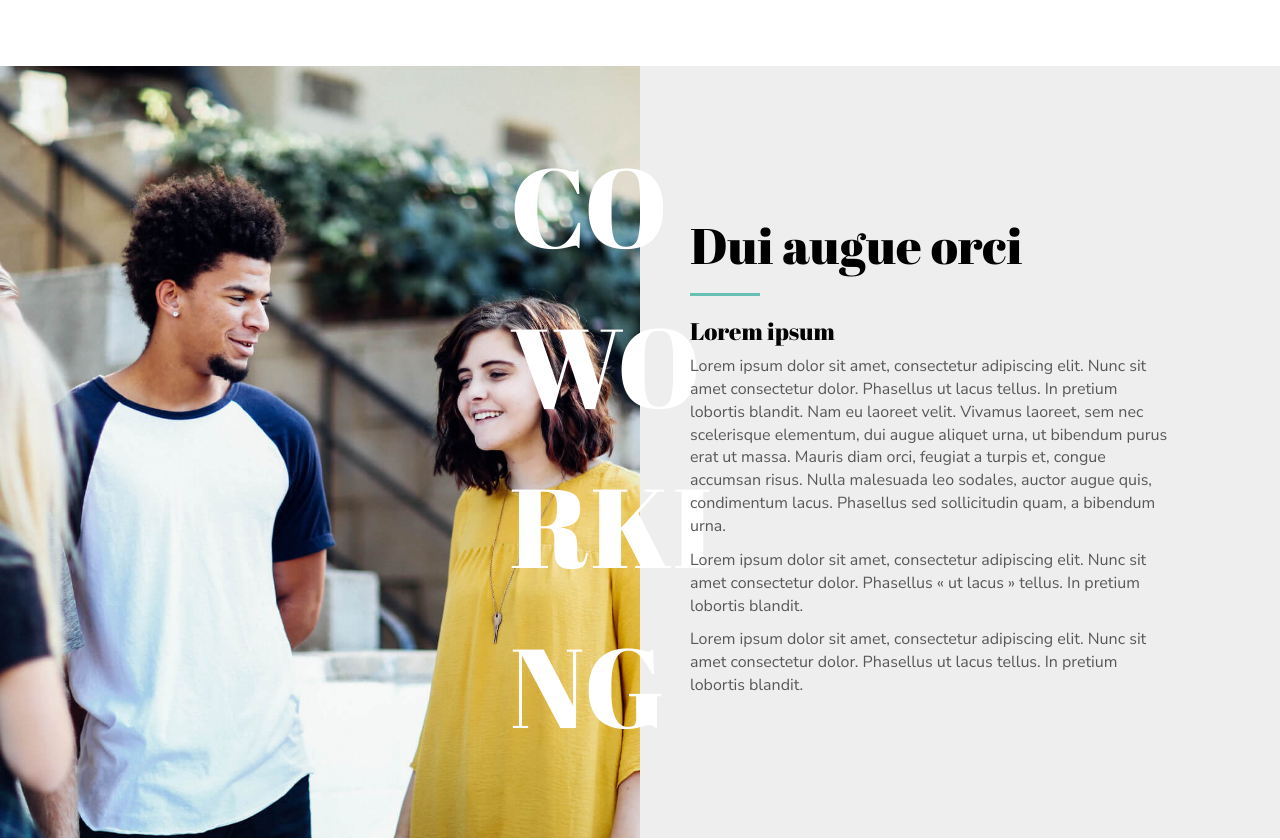
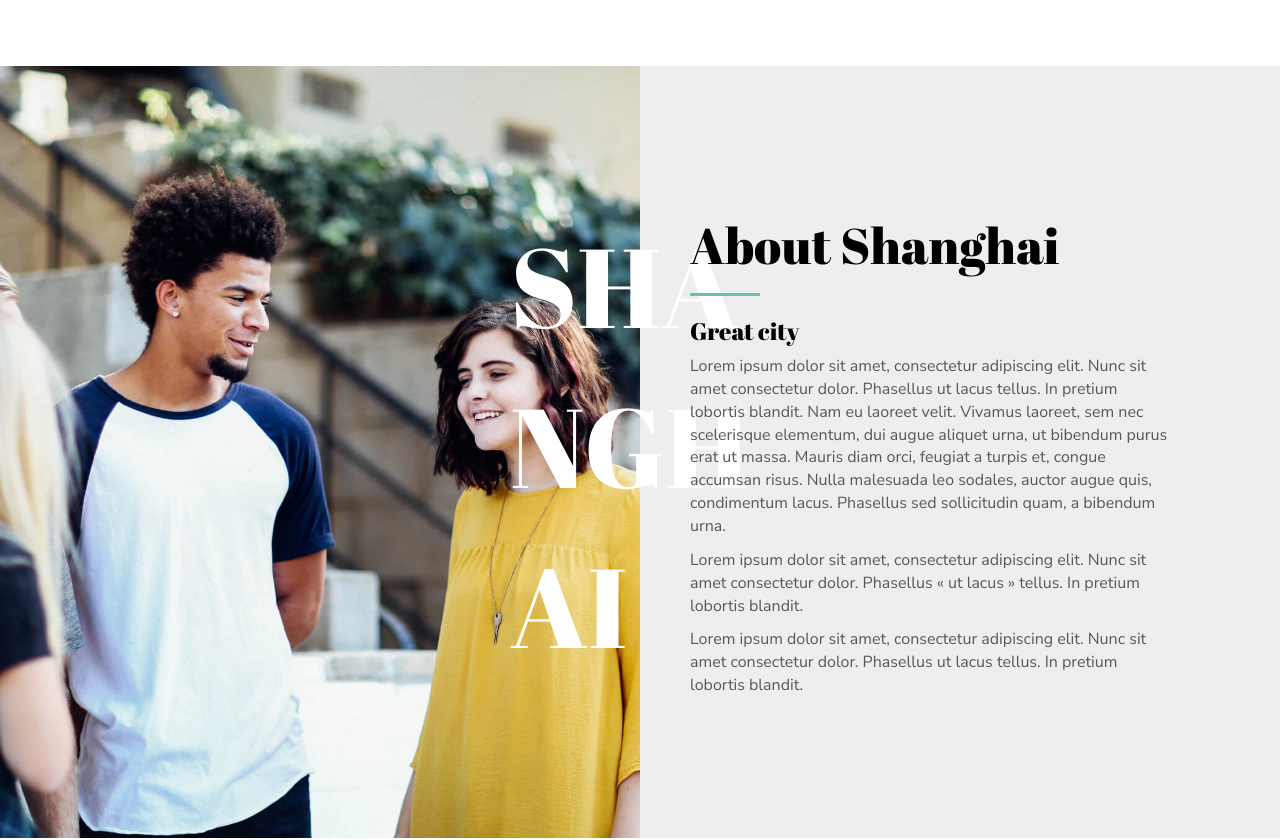
Before and after one commit to qi1hai3/web, a plain HTML site: page index.html in a window 1280 px wide. Shown: the part 960-1800 px from the top of the page. Drawn offline with Linux system fonts and the light colour scheme.

Commit message:
Update index.html

```diff
--- a/index.html
+++ b/index.html
@@ -110,11 +110,11 @@
     <div class="container">
         <div class="row">
             <div class="section-label reveal">
-                <p>Coworking</p>
+                <p>SHANGHAI</p>
             </div>
             <div class="col-md-6 col-md-offset-6 text-column">
-                <h2>Dui augue orci</h2>
-                <h3>Lorem ipsum</h3>
+                <h2>About Shanghai</h2>
+                <h3>Great city</h3>
                 <p>Lorem ipsum dolor sit amet, consectetur adipiscing elit. Nunc sit amet consectetur dolor. Phasellus ut
                     lacus tellus. In pretium lobortis blandit. Nam eu laoreet velit. Vivamus laoreet, sem nec scelerisque
                     elementum, dui augue aliquet urna, ut bibendum purus erat ut massa. Mauris diam orci, feugiat a turpis
```
